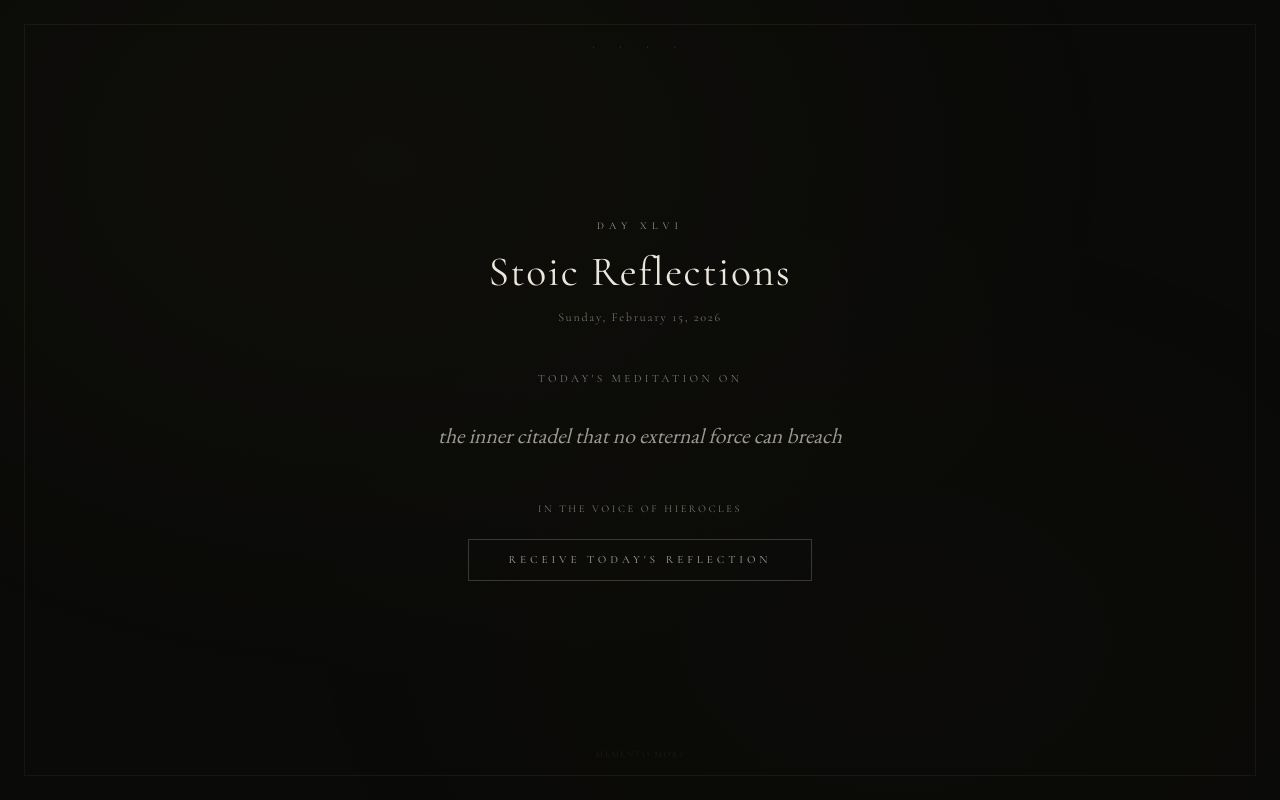
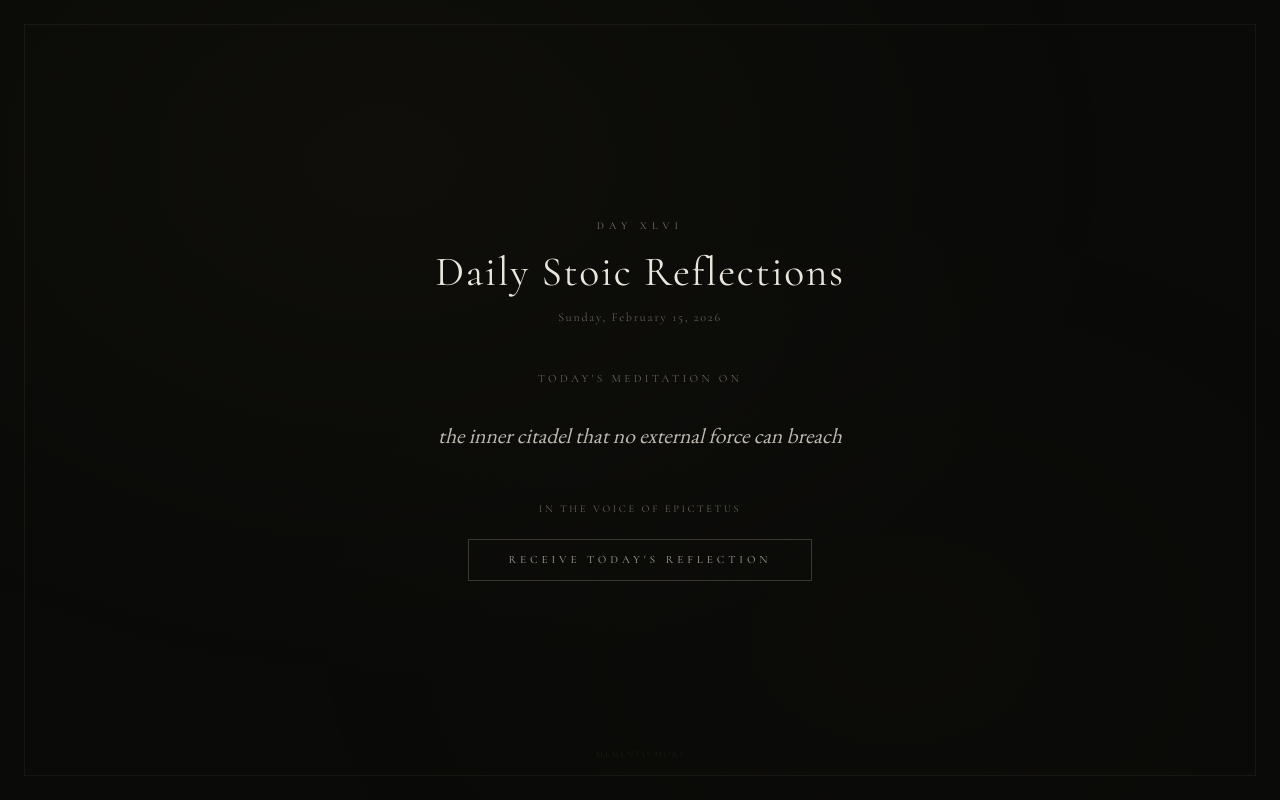
Before and after one commit to malonemade/daily-stoic, a Next.js app: page / in a window 1280 px wide. Built offline with nearby package versions, Linux system fonts and the light colour scheme.

Commit message:
Limit to 3 philosophers and remove Generate Another

```diff
--- a/app/page.js
+++ b/app/page.js
@@ -40,11 +40,6 @@ const PHILOSOPHERS = [
   "Marcus Aurelius",
   "Epictetus",
   "Seneca",
-  "Cleanthes",
-  "Chrysippus",
-  "Musonius Rufus",
-  "Hierocles",
-  "Cato",
 ];
 
 function getDayOfYear() {
@@ -172,7 +167,7 @@ export default function Home() {
           top: "2.5rem",
           letterSpacing: "1.2em",
           fontSize: "0.6rem",
-          color: "rgba(220,210,195,0.55)",
+          color: "rgba(180,160,120,0.2)",
           fontFamily: "'Cormorant', serif",
           fontWeight: 300,
         }}
@@ -195,7 +190,7 @@ export default function Home() {
               fontSize: "0.65rem",
               letterSpacing: "0.5em",
               textTransform: "uppercase",
-              color: "rgba(220,210,195,0.7)",
+              color: "rgba(200,192,176,0.6)",
               fontFamily: "'Cormorant', serif",
               fontWeight: 400,
               marginBottom: "1rem",
@@ -215,13 +210,13 @@ export default function Home() {
               letterSpacing: "0.04em",
             }}
           >
-            Stoic Reflections
+            Daily Stoic Reflections
           </h1>
 
           <div
             style={{
               fontSize: "0.75rem",
-              color: "rgba(220,210,195,0.6)",
+              color: "rgba(200,192,176,0.55)",
               marginTop: "0.75rem",
               letterSpacing: "0.15em",
               fontFamily: "'Cormorant', serif",
@@ -240,7 +235,7 @@ export default function Home() {
                 fontSize: "0.7rem",
                 letterSpacing: "0.3em",
                 textTransform: "uppercase",
-                color: "rgba(220,210,195,0.55)",
+                color: "rgba(200,192,176,0.5)",
                 marginBottom: "2rem",
                 fontFamily: "'Cormorant', serif",
               }}
@@ -250,7 +245,7 @@ export default function Home() {
             <div
               style={{
                 fontSize: "clamp(1.1rem, 2.5vw, 1.35rem)",
-                color: "rgba(235,230,220,0.65)",
+                color: "rgba(235,230,220,0.8)",
                 fontStyle: "italic",
                 lineHeight: 1.7,
                 marginBottom: "3rem",
@@ -263,7 +258,7 @@ export default function Home() {
               style={{
                 fontSize: "0.65rem",
                 letterSpacing: "0.25em",
-                color: "rgba(220,210,195,0.55)",
+                color: "rgba(200,192,176,0.5)",
                 marginBottom: "1.5rem",
                 fontFamily: "'Cormorant', serif",
                 textTransform: "uppercase",
@@ -281,7 +276,7 @@ export default function Home() {
               style={{
                 width: "2px",
                 height: "40px",
-                background: "rgba(220,210,195,0.55)",
+                background: "rgba(180,160,120,0.2)",
                 margin: "0 auto 1.5rem",
                 animation: "pulse 2s ease-in-out infinite",
               }}
@@ -291,7 +286,7 @@ export default function Home() {
                 fontSize: "0.7rem",
                 letterSpacing: "0.35em",
                 textTransform: "uppercase",
-                color: "rgba(220,210,195,0.55)",
+                color: "rgba(180,160,120,0.25)",
                 fontFamily: "'Cormorant', serif",
               }}
             >
@@ -417,13 +412,7 @@ export default function Home() {
                     {philosopher === "Marcus Aurelius" && "Meditations"}
                     {philosopher === "Epictetus" && "Discourses & Enchiridion"}
                     {philosopher === "Seneca" && "Letters to Lucilius & On the Shortness of Life"}
-                    {philosopher === "Cleanthes" && "Hymn to Zeus"}
-                    {philosopher === "Chrysippus" && "On the Passions & On Providence"}
-                    {philosopher === "Musonius Rufus" && "Lectures & Fragments"}
-                    {philosopher === "Hierocles" && "Elements of Ethics"}
-                    {philosopher === "Cato" && "As recorded by Plutarch & Cicero"}
                   </div>
-
                 </div>
               </div>
             );
@@ -444,8 +433,9 @@ export default function Home() {
           </div>
         )}
 
-        {/* Button */}
-        <div style={{ marginTop: quote ? "3.5rem" : "1rem" }}>
+        {/* Button - only show before generation */}
+        {!quote && (
+        <div style={{ marginTop: "1rem" }}>
           <button
             onClick={generateQuote}
             disabled={loading}
@@ -474,9 +464,10 @@ export default function Home() {
               e.target.style.color = "rgba(235,230,220,0.6)";
             }}
           >
-            {quote ? "Generate Another" : "Receive Today's Reflection"}
+            Receive Today&apos;s Reflection
           </button>
         </div>
+        )}
       </div>
 
       {/* Bottom */}
@@ -505,8 +496,8 @@ export default function Home() {
         }
         * { box-sizing: border-box; }
         body { margin: 0; }
-        button:focus { outline: 1px solid rgba(220,210,195,0.55); outline-offset: 3px; }
-        ::selection { background: rgba(220,210,195,0.55); }
+        button:focus { outline: 1px solid rgba(180,160,120,0.2); outline-offset: 3px; }
+        ::selection { background: rgba(180,160,120,0.2); }
       `}</style>
     </div>
   );
```
Also changed, not shown: 1 other file (tests, documents, lock files or other folders).
